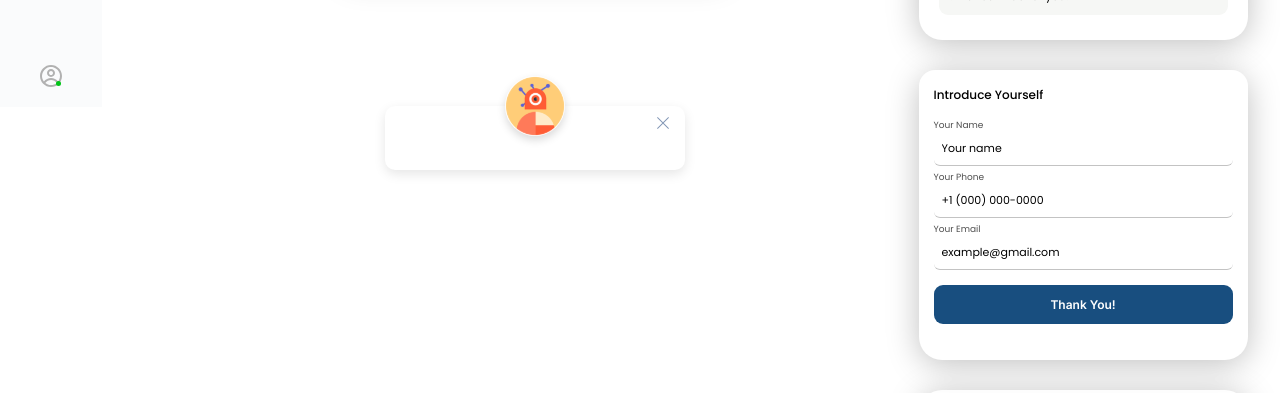
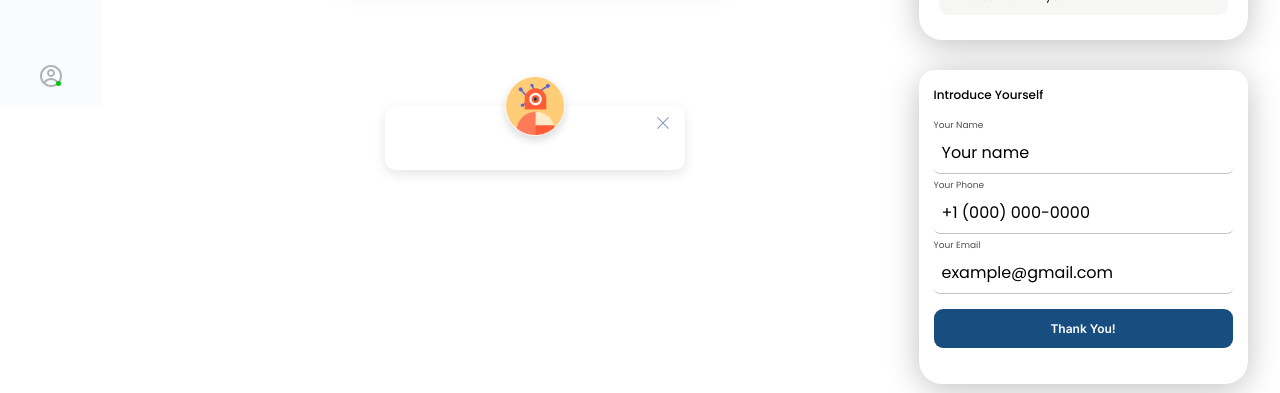
Before and after one commit to annuu1/hubly, a React (Vite) app in the folder frontend/: page /dashboard/chat-bot in a window 1280 px wide. Shown: the part 693-1086 px from the top of the page. Built offline with nearby package versions, Linux system fonts and the light colour scheme; no server answers.

Commit message:
feat: implement IntroSettingsCard component for user introduction and form handling

```diff
--- a/frontend/src/components/chatBot/ChatBot.jsx
+++ b/frontend/src/components/chatBot/ChatBot.jsx
@@ -14,16 +14,7 @@ const ChatBot = () => {
     welcomeMessage: '',
     missedChatTimer: '',
   });
-  const messages = [
-    // {
-    //   type: 'incoming',
-    //   content: '👋 Want to chat about Hubly? I\'m a chatbot here to help you find your way.',
-    // },
-    // {
-    //   type: 'outgoing',
-    //   content: ['How can I help you?', 'Ask me anything!'],
-    // },
-  ];
+  const messages = [];
 
   useEffect(() => {
     const fetchBotSettings = async () => {
@@ -35,6 +26,7 @@ const ChatBot = () => {
           customizedMessages,
           welcomeMessage,
           missedChatTimer,
+          formPlaceholders,
         } = response.data.botSettings;
         setBotSettings({
           headerColor,
@@ -42,8 +34,9 @@ const ChatBot = () => {
           customizedMessages,
           welcomeMessage,
           missedChatTimer,
+          formPlaceholders,
         });
-        console.log(response.data)
+        // console.log(response.data)
       } catch (error) {
         console.log('Error fetching bot settings:', error);
       }
--- a/frontend/src/components/chatBot/SettingsPanel.jsx
+++ b/frontend/src/components/chatBot/SettingsPanel.jsx
@@ -5,6 +5,7 @@ import axios from 'axios';
 import {toast } from 'react-toastify';
 import 'react-toastify/dist/ReactToastify.css';
 import TimerSettingsCard from '../ui/TimerSettingsCard';
+import IntroSettingsCard from '../ui/IntroSettingsCard';
 
 function useDebounce(callback, delay) {
   const [timeoutId, setTimeoutId] = useState(null);
@@ -177,7 +178,7 @@ function SettingsPanel({ botSettings, setBotSettings }) {
 
       {/* Intro Form */}
       <div className={styles.introCard}>
-      <IntroForm />
+      <IntroSettingsCard botSettings={botSettings} setBotSettings={setBotSettings} debouncedSave={debouncedSave} />
       </div>
 
       {/* Welcome Message */}
@@ -198,7 +199,7 @@ function SettingsPanel({ botSettings, setBotSettings }) {
         </div>
       </div>
 
-      <TimerSettingsCard botSettings={botSettings} setBotSettings={setBotSettings} />
+      <TimerSettingsCard botSettings={botSettings}/>
       {/* <button className={styles.saveButton} onClick={handleSave}>
         Save
       </button> */}
--- /dev/null
+++ b/frontend/src/components/ui/IntroSettingsCard.jsx
@@ -0,0 +1,91 @@
+import React, { useState } from "react";
+import styles from "./IntroSettingsCard.module.css";
+import axios from "axios";
+
+function IntroSettingsCard({ botSettings, setBotSettings, debouncedSave }) {
+  // console.log(botSettings.formPlaceholders.email)
+
+  const handleChange = (field, value) => {
+    const updatedSettings = {
+      ...botSettings,
+      formPlaceholders: {
+        ...botSettings.formPlaceholders,
+        [field]: value,
+      },
+    };
+    setBotSettings(updatedSettings);
+    debouncedSave(updatedSettings);
+  };
+
+  const handleFormSubmit = async (e) => {
+    e.preventDefault();
+    if (!setTicketId) return;
+    const formData = new FormData(e.target);
+    const name = formData.get("name");
+    const phone = formData.get("phone");
+    const email = formData.get("email");
+    const url = import.meta.env.VITE_API_URL + "api/tickets";
+    try {
+      const response = await axios.post(url, { name, phone, email });
+      if (response.status === 201) {
+        setTicketId(response.data.ticket._id);
+        setIsTicketCreated(true);
+        e.target.reset();
+      } else {
+        alert("Error creating ticket");
+      }
+    } catch (error) {
+      console.error("Error submitting form:", error);
+      alert(error.response.data.message);
+    }
+  };
+
+  return (
+    <div className={styles.introForm}>
+      <h3>Introduce Yourself</h3>
+      <div className={styles.placeHolders}>
+        <div className={styles.formGroup}>
+          <label htmlFor="name">Your Name</label>
+          <input
+            type="text"
+            id="name"
+            name="name"
+            placeholder="Your name"
+            value={botSettings?.formPlaceholders?.name}
+            onChange={(e) => handleChange("name", e.target.value)}
+            required
+          />
+        </div>
+        <div className={styles.formGroup}>
+          <label htmlFor="phone">Your Phone</label>
+          <input
+            type="tel"
+            id="phone"
+            name="phone"
+            value={botSettings?.formPlaceholders?.phone}
+            placeholder="+1 (000) 000-0000"
+            onChange={(e) => handleChange("phone", e.target.value)}
+            required
+          />
+        </div>
+        <div className={styles.formGroup}>
+          <label htmlFor="email">Your Email</label>
+          <input
+            type="email"
+            id="email"
+            name="email"
+            value={botSettings?.formPlaceholders?.email}
+            placeholder="example@gmail.com"
+            onChange={(e) => handleChange("email", e.target.value)}
+            required
+          />
+        </div>
+        <button type="submit" className={styles.submitButton}>
+          Thank You!
+        </button>
+      </div>
+    </div>
+  );
+}
+
+export default IntroSettingsCard;
--- /dev/null
+++ b/frontend/src/components/ui/IntroSettingsCard.module.css
@@ -0,0 +1,62 @@
+
+.introForm {
+    flex: 1;
+    background: #fff;
+    border-radius: 16px;
+    padding: 16px 15px;
+    margin-bottom: 20px;
+    /* box-shadow: 0 4px 16px rgba(0, 0, 0, 0.1); */
+    display: flex;
+    flex-direction: column;
+  }
+
+  .introForm h3 {
+    margin: 0;
+    font-family: 'Poppins', sans-serif;
+    font-size: 12px;
+    font-weight: 500;
+    margin-bottom: 15px;
+  }
+
+  .formGroup {
+    margin-bottom: 5px;
+  }
+
+  .formGroup label {
+    display: block;
+    font-family: 'Poppins', sans-serif;
+    font-size: 9px;
+    color: #4F4F4F;
+    /* margin-bottom: 5px; */
+  }
+
+  .formGroup input {
+    width: 100%;
+    padding: 8px;
+    border:none;
+    border-bottom: #C3C3C3 1px solid;
+    border-radius: 6px;
+    font-family: 'Poppins', sans-serif;
+    font-size: 16px;
+    color: #000;
+  }
+  .formGroup input:focus{
+    outline: none;
+  }
+  .formGroup input::placeholder{
+    color: #000;
+  }
+
+  .submitButton {
+    width: 100%;
+    padding: 12px;
+    background: #184E7F;
+    border: none;
+    border-radius: 9px;
+    color: #fff;
+    font-family: 'Inter', sans-serif;
+    font-size: 12px;
+    font-weight: 600;
+    cursor: pointer;
+    margin-top: 10px;
+  }
```
